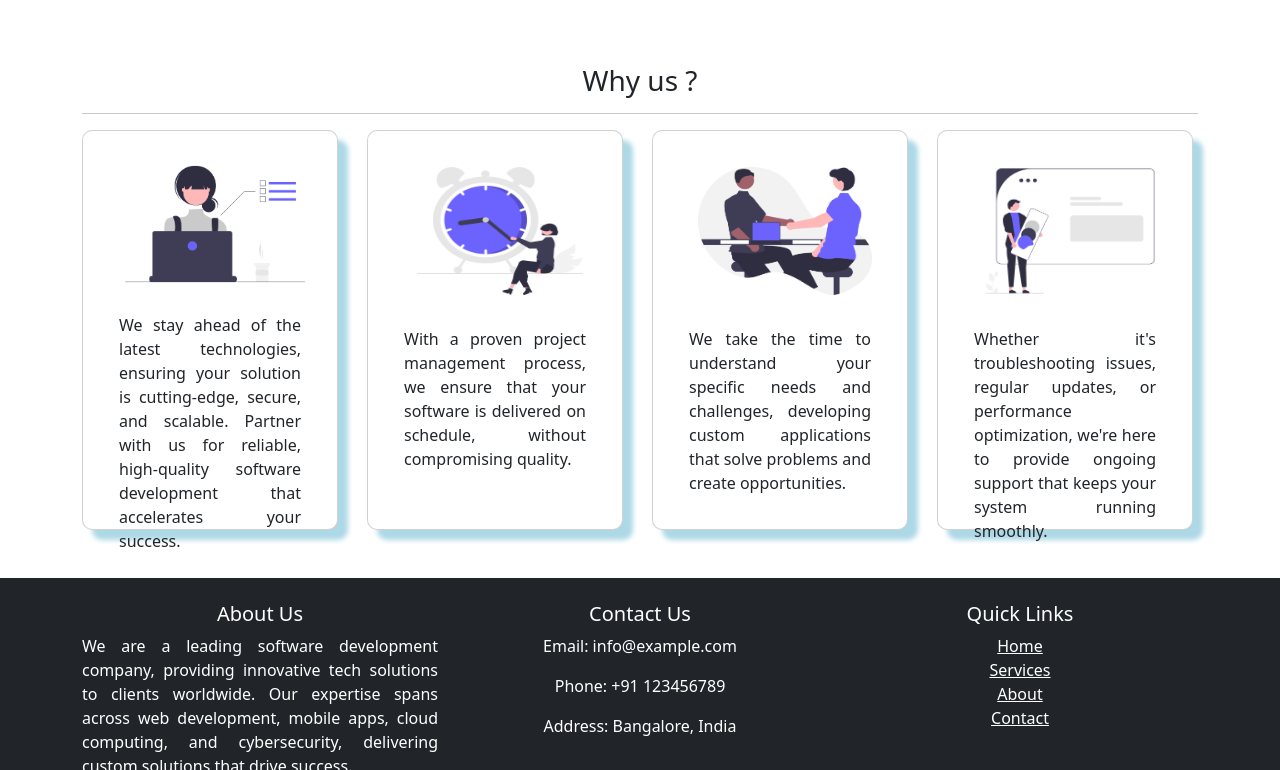
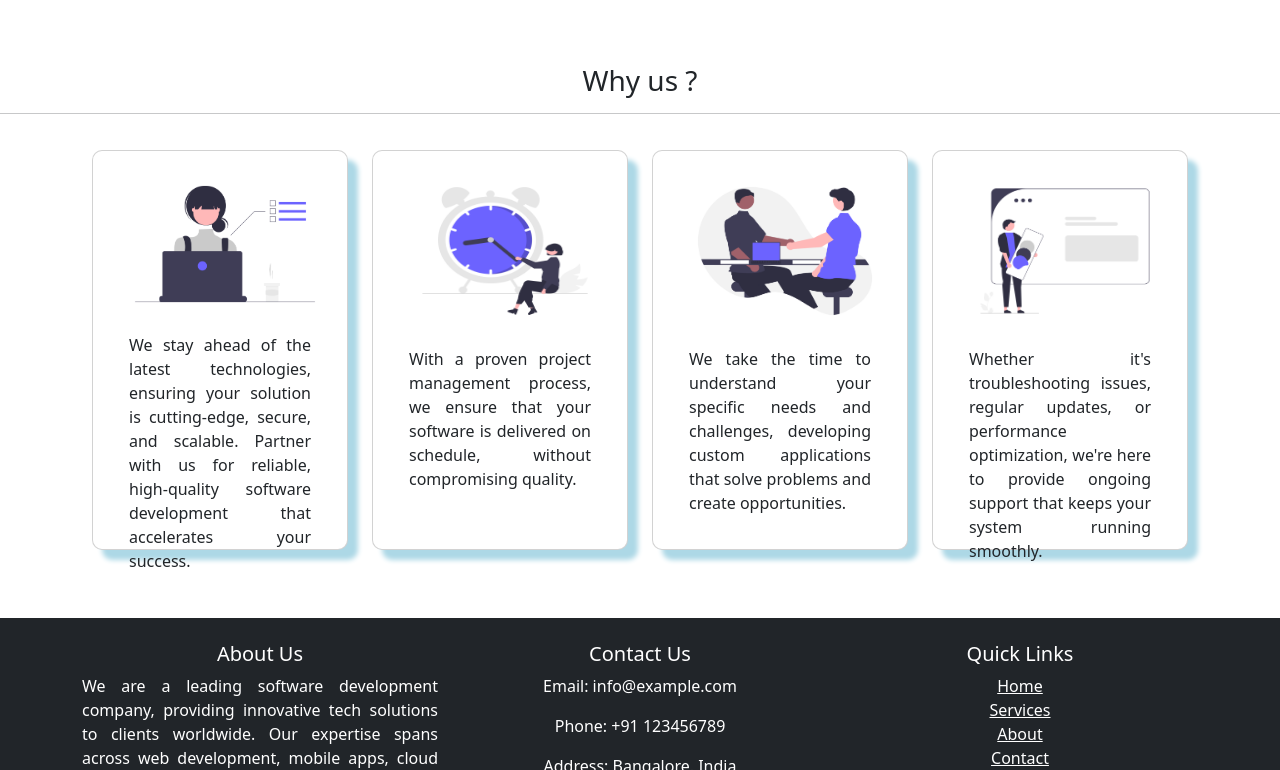
Before and after one commit to Eknmy/softDev, a plain HTML site: page about.html in a window 1280 px wide. Shown: the part 632-1402 px from the top of the page. Drawn offline with nearby package versions, Linux system fonts and the light colour scheme.

Commit message:
Update about.html

```diff
--- a/about.html
+++ b/about.html
@@ -62,9 +62,9 @@
 
                 <!-- why us -->
                  <section id="increase">
-                  <div class="container">
-                    <h3 style="text-align: center;">Why us ?</h3>
+                  <h3 style="text-align: center;">Why us ?</h3>
                     <hr>
+                  <div class="card-container">
                     <div class="zoom">
                       <div class="row row-cols-1 row-cols-md-4 g-4">
                     <div class="col">
```
